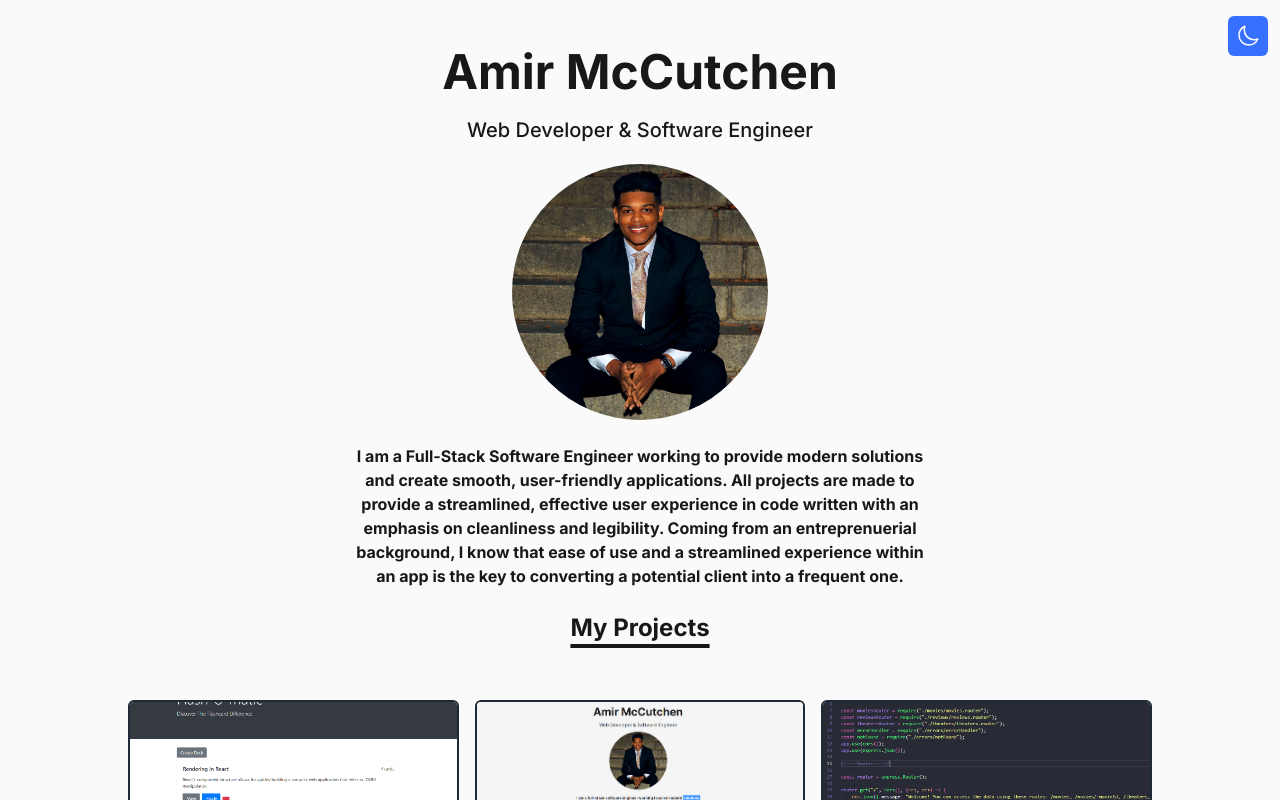
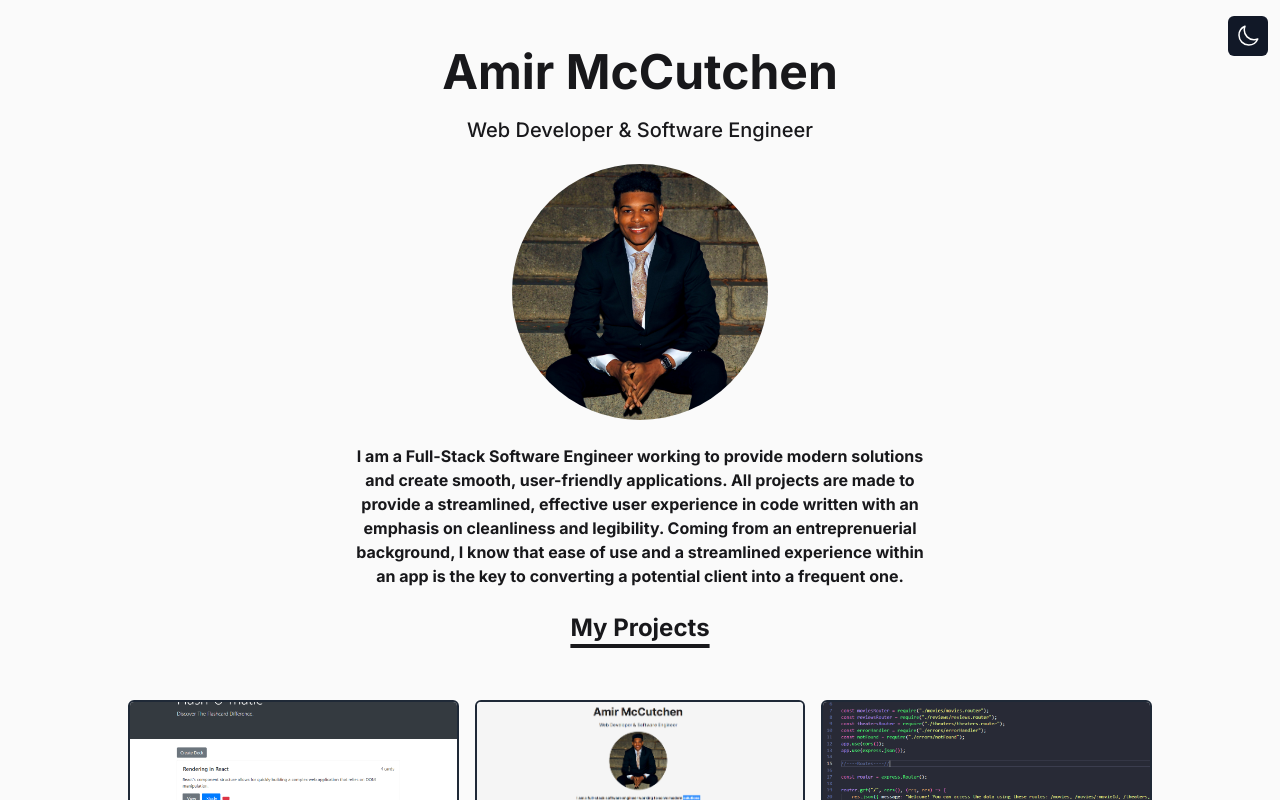
Before and after one commit to amirmccutchen/portfolio-site, a React (Vite) app: page / in a window 1280 px wide. Shown: the top 800 px of the page. Built offline with nearby package versions, Linux system fonts and the light colour scheme.

Commit message:
Update App.jsx

```diff
--- a/src/App.jsx
+++ b/src/App.jsx
@@ -75,7 +75,7 @@ function App() {
       <button
         type = 'button'
         onClick = {handleThemeSwitch}
-        className="fixed p-2 z-10 right-3 top-4 bg-bluebutton dark:bg-amber-300 text-lg p-1 rounded-md"
+        className="fixed p-2 z-10 right-3 top-4 bg-gray-900 dark:bg-amber-300 text-lg p-1 rounded-md"
         >
           {theme === 'dark' ? sun : moon}
         </button>
```
